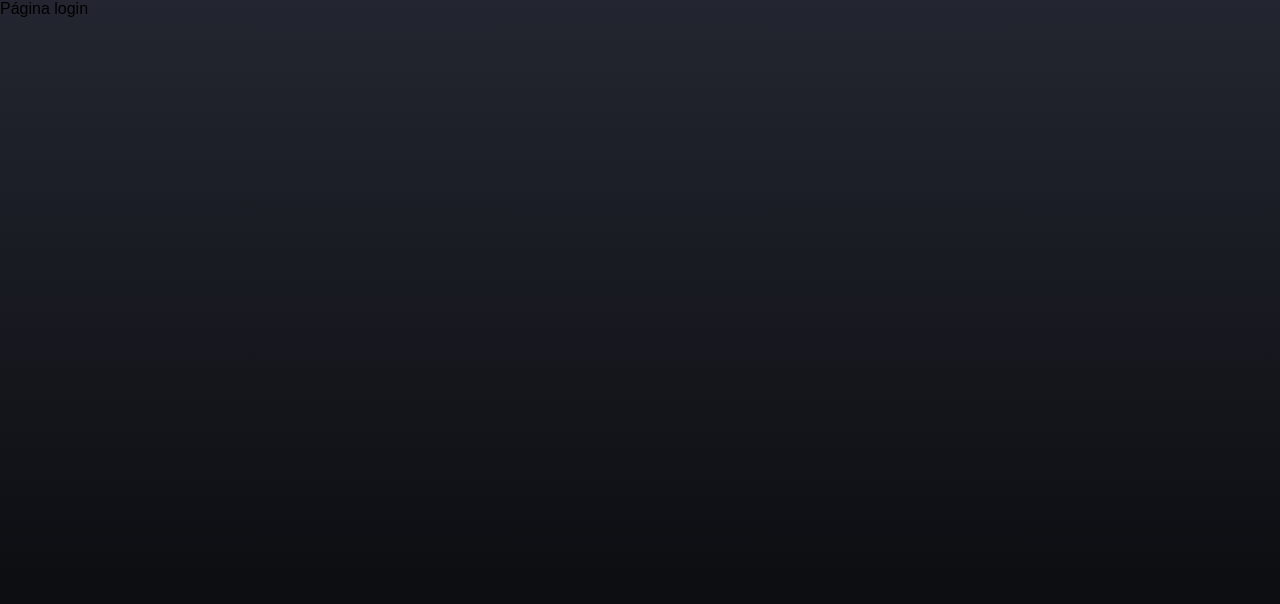
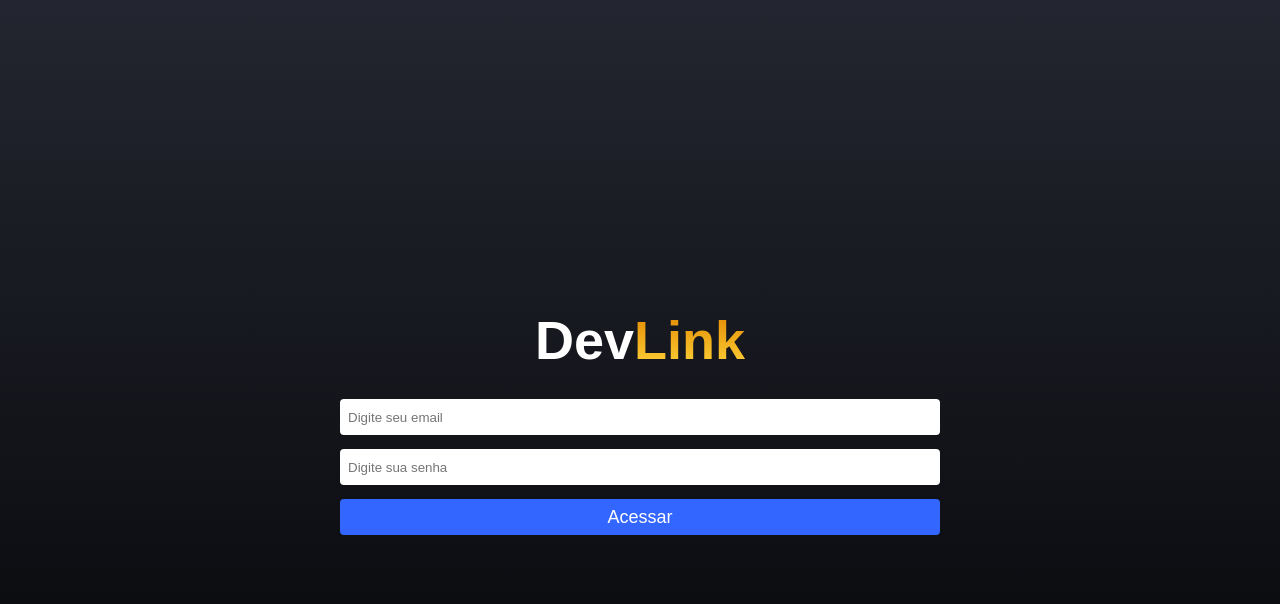
Before and after one commit to renansoder/semana-react, a React (Vite) app in the folder devlink/: page /login in a window 1280 px wide. Shown: the top 604 px of the page. Built offline with nearby package versions, Linux system fonts and the light colour scheme.

Commit message:
Página de login concluída...

```diff
--- a/devlink/package.json
+++ b/devlink/package.json
@@ -9,12 +9,15 @@
     "preview": "vite preview"
   },
   "dependencies": {
+    "firebase": "^9.14.0",
     "react": "^18.2.0",
     "react-dom": "^18.2.0",
     "react-icons": "^4.6.0",
-    "react-router-dom": "^6.4.3"
+    "react-router-dom": "^6.4.3",
+    "react-toastify": "^9.1.1"
   },
   "devDependencies": {
+    "@types/long": "^5.0.0",
     "@types/react": "^18.0.24",
     "@types/react-dom": "^18.0.8",
     "@typescript-eslint/eslint-plugin": "^5.42.1",
--- a/devlink/src/index.tsx
+++ b/devlink/src/index.tsx
@@ -3,9 +3,12 @@ import ReactDOM from 'react-dom/client'
 import './index.css'
 import { RouterProvider } from 'react-router-dom'
 import { router } from './App'
+import 'react-toastify/dist/ReactToastify.css'
+import { ToastContainer } from 'react-toastify'
 
 ReactDOM.createRoot(document.getElementById('root') as HTMLElement).render(
   <React.StrictMode>
+    <ToastContainer autoClose={1500} />
     <RouterProvider router={router} />
   </React.StrictMode>
 )
--- a/devlink/src/pages/Login/index.tsx
+++ b/devlink/src/pages/Login/index.tsx
@@ -1,3 +1,52 @@
+import { FormEvent, useState } from 'react'
+import './login.css'
+import { Logo } from '../../components/Logo'
+import { auth } from '../../services/firebaseConnection'
+import { signInWithEmailAndPassword } from 'firebase/auth'
+import { useNavigate } from 'react-router-dom'
+import { toast } from 'react-toastify'
+
 export const Login = () => {
-  return <div>Página login</div>
+  const [email, setEmail] = useState('')
+  const [password, setPasword] = useState('')
+  const navigate = useNavigate()
+
+  const handleLogin = (e: FormEvent<HTMLFormElement>) => {
+    e.preventDefault()
+    if (email === '' || password === '') {
+      toast.error('Preencha os campos!')
+      return
+    }
+
+    signInWithEmailAndPassword(auth, email, password)
+      .then(() => {
+        toast.success('Bem vindo de volta!')
+        navigate('/admin', { replace: true })
+      })
+      .catch(() => {
+        toast.error('Erro no login')
+      })
+  }
+
+  return (
+    <div className='login-container'>
+      <Logo />
+      <form className='form' onSubmit={handleLogin}>
+        <input
+          type='email'
+          placeholder='Digite seu email'
+          value={email}
+          onChange={e => setEmail(e.target.value)}
+        />
+        <input
+          type='password'
+          placeholder='Digite sua senha'
+          autoComplete='on'
+          value={password}
+          onChange={e => setPasword(e.target.value)}
+        />
+        <button type='submit'>Acessar</button>
+      </form>
+    </div>
+  )
 }
--- /dev/null
+++ b/devlink/src/pages/Login/login.css
@@ -0,0 +1,33 @@
+.login-container {
+  display: flex;
+  flex-direction: column;
+  align-items: center;
+  justify-content: center;
+  height: 100vh;
+  width: 100%;
+}
+
+.form {
+  display: flex;
+  flex-direction: column;
+  width: 100%;
+  max-width: 600px;
+}
+
+.form input {
+  border: 0;
+  height: 36px;
+  margin-bottom: 14px;
+  border-radius: 4px;
+  padding: 0 8px;
+  outline: none;
+}
+
+.form button {
+  height: 36px;
+  border-radius: 4px;
+  background-color: #3366ff;
+  border: 0;
+  font-size: 18px;
+  color: #fff;
+}
--- /dev/null
+++ b/devlink/src/services/firebaseConnection.ts
@@ -0,0 +1,23 @@
+
+import { initializeApp } from "firebase/app";
+import {getFirestore} from 'firebase/firestore'
+import {getAuth} from 'firebase/auth'
+
+const firebaseConfig = {
+  apiKey: "AIzaSyD2y6729885qbdTIu5dBmpEoyCrXZ-Y0D0",
+  authDomain: "devlink-e869c.firebaseapp.com",
+  projectId: "devlink-e869c",
+  storageBucket: "devlink-e869c.appspot.com",
+  messagingSenderId: "888638611984",
+  appId: "1:888638611984:web:53e58b7ad0277f74ce6095",
+  measurementId: "G-4MVH01EPG8"
+}
+
+const firebaseApp = initializeApp(firebaseConfig)
+const db = getFirestore(firebaseApp)
+const auth = getAuth(firebaseApp)
+
+export {
+  db,
+  auth
+}
```
Also changed, not shown: 2 other files (tests, documents, lock files or other folders).
